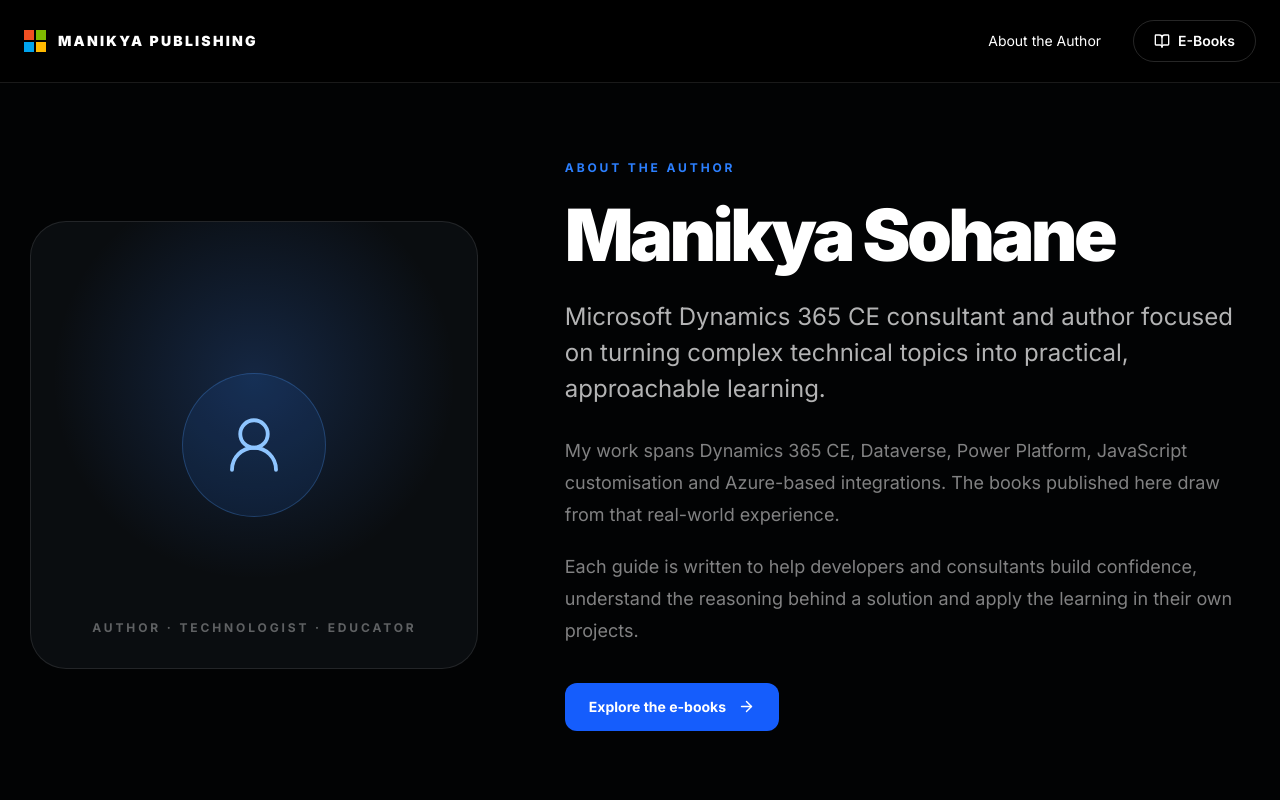
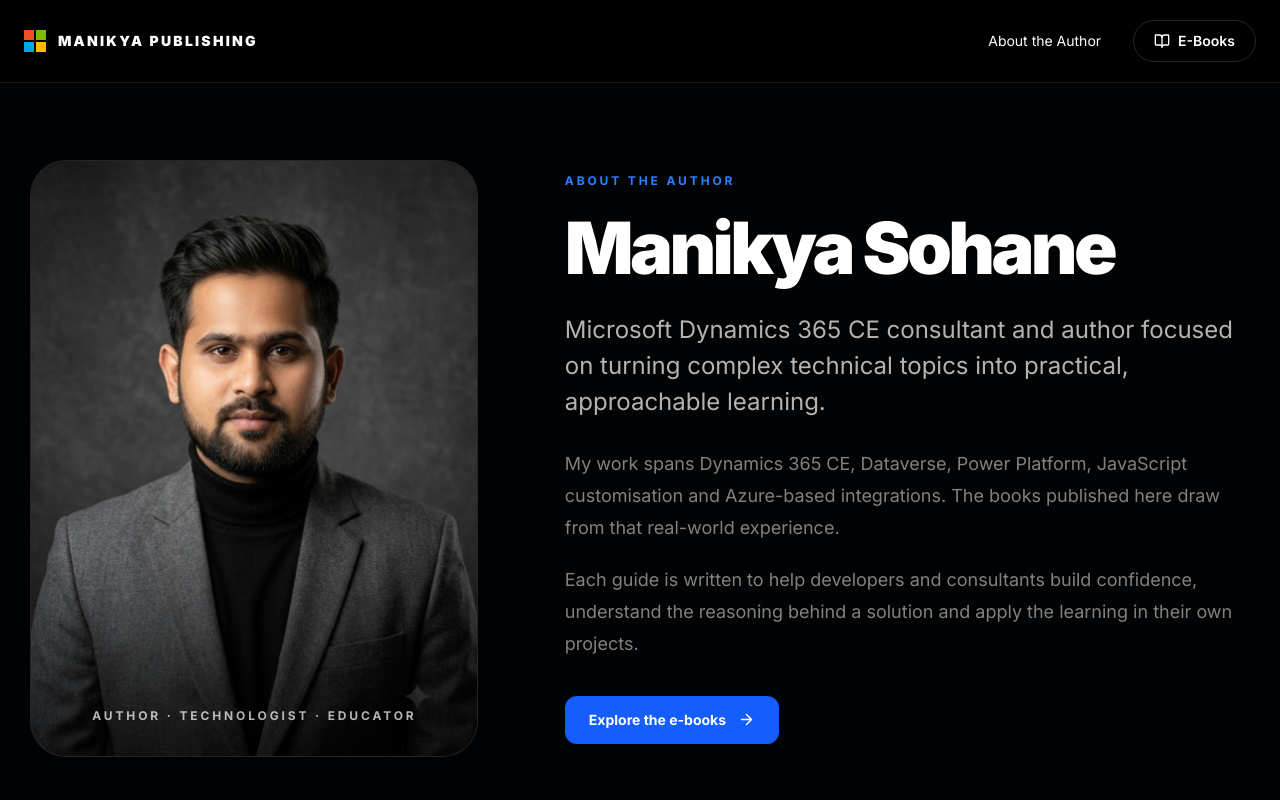
Before and after one commit to maniksohane/ebook-portfolio-manik, a Next.js app in the folder client/: page /about in a window 1280 px wide. Shown: the top 800 px of the page. Built offline with nearby package versions, Linux system fonts and the light colour scheme.

Commit message:
Add author portrait to About page

```diff
--- a/client/app/about/page.js
+++ b/client/app/about/page.js
@@ -1,5 +1,6 @@
 import Link from "next/link";
-import { ArrowRight, BookOpen, Code2, Lightbulb, UserRound } from "lucide-react";
+import Image from "next/image";
+import { ArrowRight, BookOpen, Code2, Lightbulb } from "lucide-react";
 import Navbar from "../../components/Navbar";
 
 export const metadata = {
@@ -36,12 +37,17 @@ export default function AboutPage() {
 
       <section className="px-5 pb-20 pt-32 sm:px-6 sm:pt-40">
         <div className="mx-auto grid max-w-7xl gap-12 lg:grid-cols-[0.8fr_1.2fr] lg:items-center lg:gap-20">
-          <div className="relative mx-auto flex aspect-square w-full max-w-md items-center justify-center overflow-hidden rounded-[2.25rem] border border-white/10 bg-[#0a0d10]">
-            <div className="absolute inset-0 bg-[radial-gradient(circle_at_50%_35%,rgba(59,130,246,0.22),transparent_55%)]" />
-            <div className="relative flex h-36 w-36 items-center justify-center rounded-full border border-blue-400/25 bg-blue-500/10 text-blue-300">
-              <UserRound size={66} strokeWidth={1.4} aria-hidden="true" />
-            </div>
-            <p className="absolute bottom-8 text-xs font-bold uppercase tracking-[0.24em] text-white/35">
+          <div className="relative mx-auto aspect-[3/4] w-full max-w-md overflow-hidden rounded-[2.25rem] border border-white/10 bg-[#0a0d10] shadow-[0_30px_90px_rgba(0,0,0,0.35)]">
+            <Image
+              src="/manikya-sohane-author.png"
+              alt="Portrait of Manikya Sohane, author and Microsoft Dynamics 365 consultant"
+              fill
+              priority
+              sizes="(max-width: 1024px) 90vw, 420px"
+              className="object-cover object-center"
+            />
+            <div className="pointer-events-none absolute inset-0 bg-gradient-to-t from-black/75 via-transparent to-transparent" />
+            <p className="absolute inset-x-5 bottom-6 text-center text-[10px] font-bold uppercase tracking-[0.2em] text-white/70 sm:bottom-8 sm:text-xs sm:tracking-[0.24em]">
               Author · Technologist · Educator
             </p>
           </div>
```
Also changed, not shown: client/public/manikya-sohane-author.png (added).
